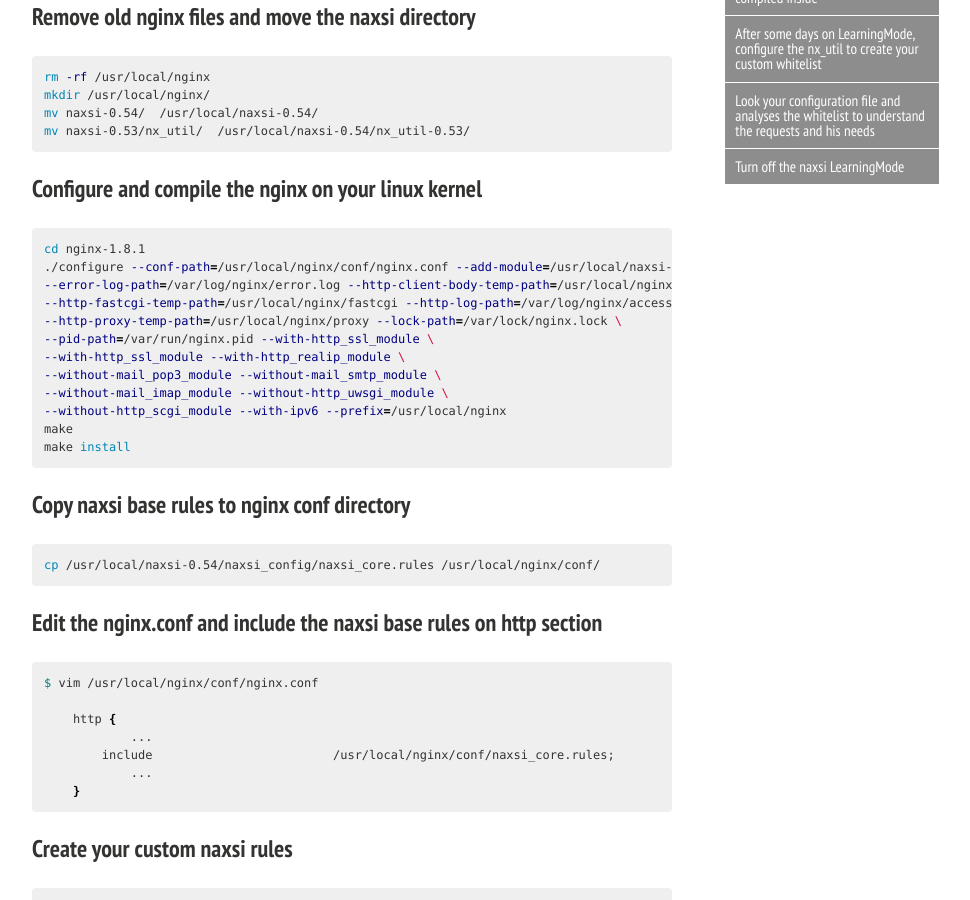
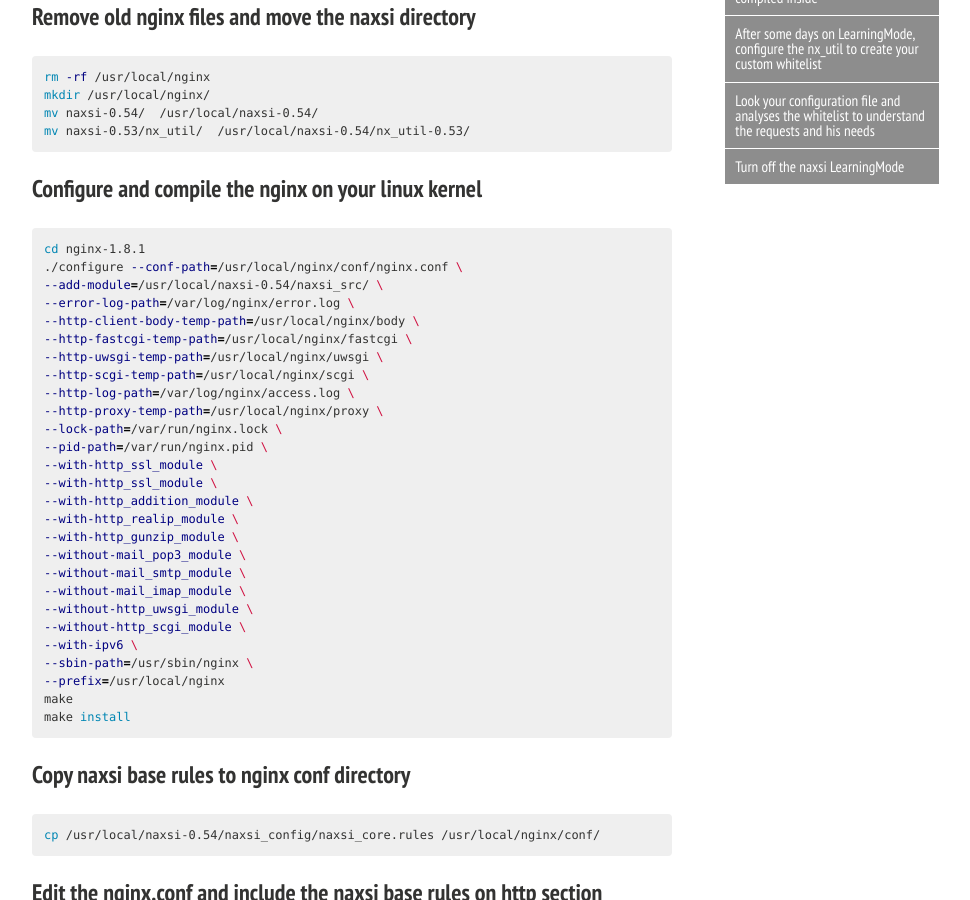
Before and after one commit to IcaroBichir/infocrazy, a Jekyll site: the page built from _posts/2016-06-13-install-and-configure-nginx-with-naxsi.markdown, in a window 1280 px wide and 900 px high, scrolled down 1088 px. Shown: the whole window, without its empty margins (288-1258 px from the left). Built offline with Jekyll 4.4.1, drawn with Linux system fonts in a browser that asks for light colours; nearby versions of some CDN libraries; comment, search, counter and statistics services are not loaded.

Commit message:
Nginx post updated

```diff
--- a/_posts/2016-06-13-install-and-configure-nginx-with-naxsi.markdown
+++ b/_posts/2016-06-13-install-and-configure-nginx-with-naxsi.markdown
@@ -62,15 +62,30 @@
 
 {% highlight bash %}
 cd nginx-1.8.1
-./configure --conf-path=/usr/local/nginx/conf/nginx.conf --add-module=/usr/local/naxsi-0.54/naxsi_src/ \
---error-log-path=/var/log/nginx/error.log --http-client-body-temp-path=/usr/local/nginx/body \
---http-fastcgi-temp-path=/usr/local/nginx/fastcgi --http-log-path=/var/log/nginx/access.log \
---http-proxy-temp-path=/usr/local/nginx/proxy --lock-path=/var/lock/nginx.lock \
---pid-path=/var/run/nginx.pid --with-http_ssl_module \
---with-http_ssl_module --with-http_realip_module \
---without-mail_pop3_module --without-mail_smtp_module \
---without-mail_imap_module --without-http_uwsgi_module \
---without-http_scgi_module --with-ipv6 --prefix=/usr/local/nginx
+./configure --conf-path=/usr/local/nginx/conf/nginx.conf \
+--add-module=/usr/local/naxsi-0.54/naxsi_src/ \
+--error-log-path=/var/log/nginx/error.log \
+--http-client-body-temp-path=/usr/local/nginx/body \
+--http-fastcgi-temp-path=/usr/local/nginx/fastcgi \
+--http-uwsgi-temp-path=/usr/local/nginx/uwsgi \
+--http-scgi-temp-path=/usr/local/nginx/scgi \
+--http-log-path=/var/log/nginx/access.log \
+--http-proxy-temp-path=/usr/local/nginx/proxy \
+--lock-path=/var/run/nginx.lock \
+--pid-path=/var/run/nginx.pid \
+--with-http_ssl_module \
+--with-http_ssl_module \
+--with-http_addition_module \
+--with-http_realip_module \
+--with-http_gunzip_module \
+--without-mail_pop3_module \
+--without-mail_smtp_module \
+--without-mail_imap_module \
+--without-http_uwsgi_module \
+--without-http_scgi_module \
+--with-ipv6 \
+--sbin-path=/usr/sbin/nginx \
+--prefix=/usr/local/nginx
 make
 make install
 {% endhighlight %}
```
